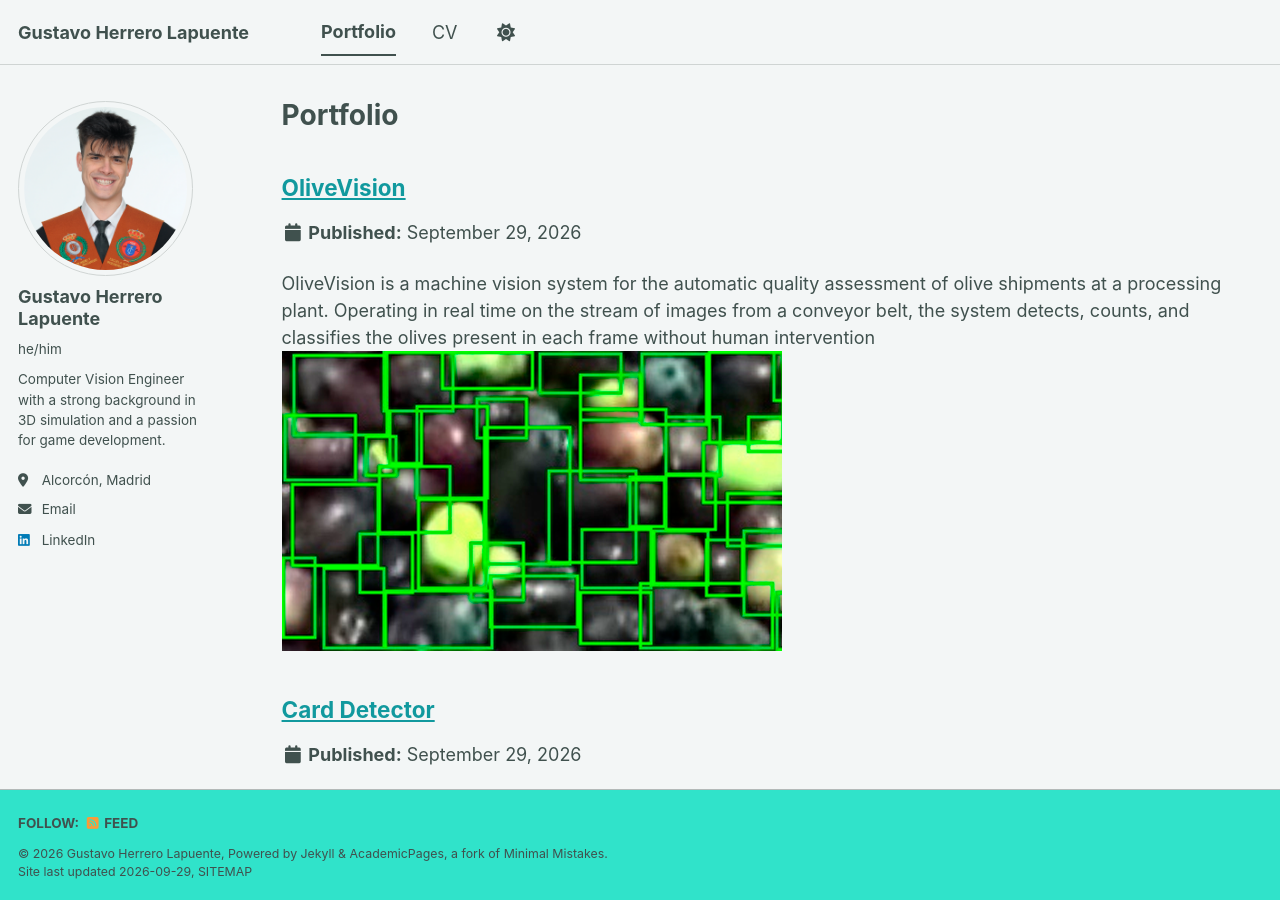
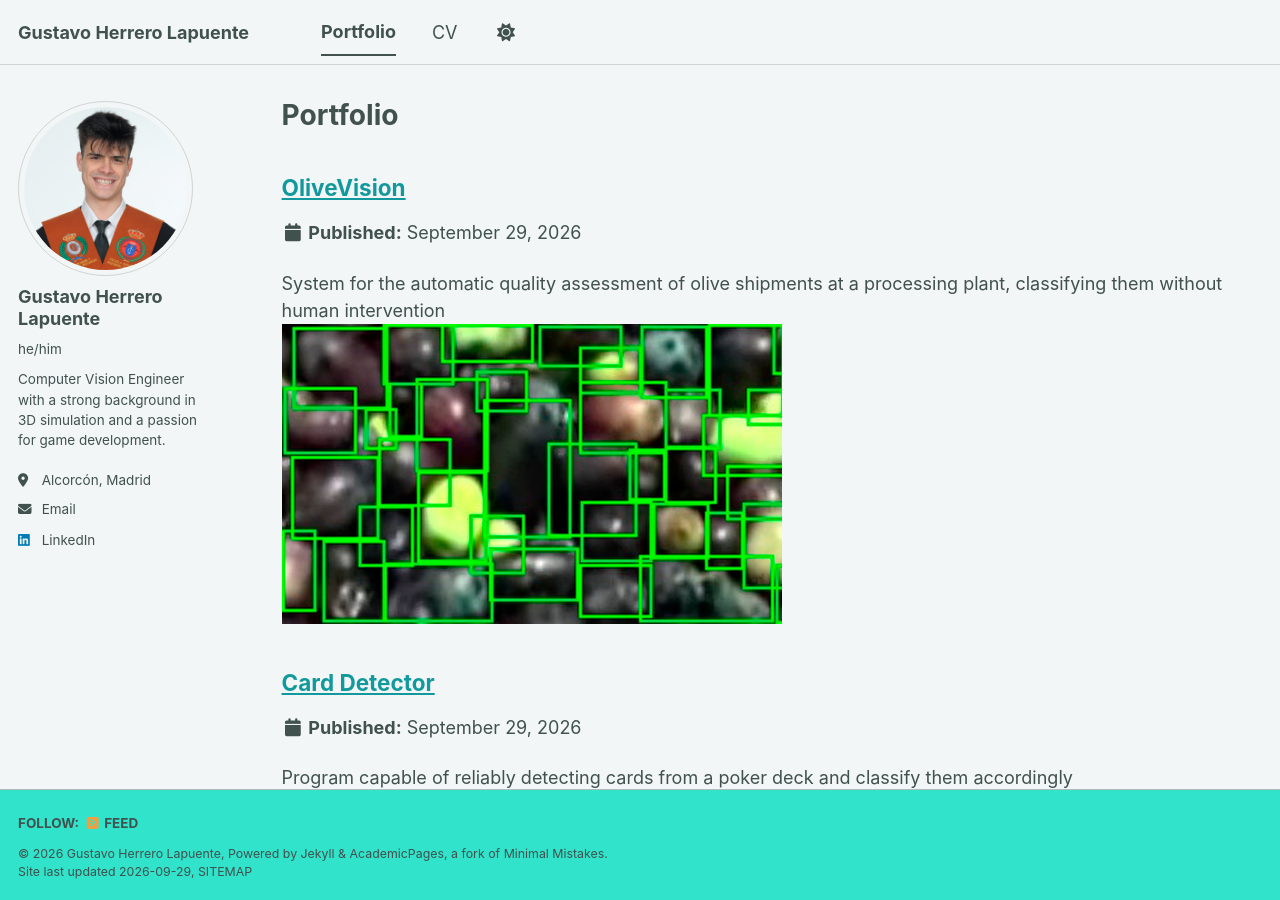
Before and after one commit to gherrerol/gherrerol.github.io, a Jekyll site: the page built from _pages/portfolio.html, in a window 1280 px wide and 900 px high. Built offline with Jekyll 4.4.1, drawn with Linux system fonts in a browser that asks for light colours; a style sheet for code colours, icons or effects is not loaded.

Commit message:
Update excerpt for OliveVision portfolio item
Shortened the excerpt for OliveVision to focus on key features.

```diff
--- a/_portfolio/portfolio-1.md
+++ b/_portfolio/portfolio-1.md
@@ -1,6 +1,6 @@
 ---
 title: "OliveVision"
-excerpt: "OliveVision is a machine vision system for the automatic quality assessment of olive shipments at a processing plant. Operating in real time on the stream of images from a conveyor belt, the system detects, counts, and classifies the olives present in each frame without human intervention <br/><img src='/images/olives.png'>"
+excerpt: "System for the automatic quality assessment of olive shipments at a processing plant, classifying them without human intervention <br/><img src='/images/olives.png'>"
 collection: portfolio
 ---
 
```
